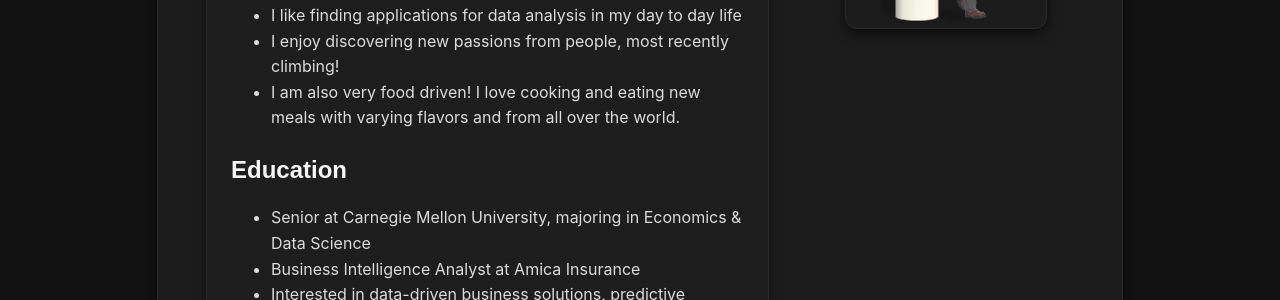
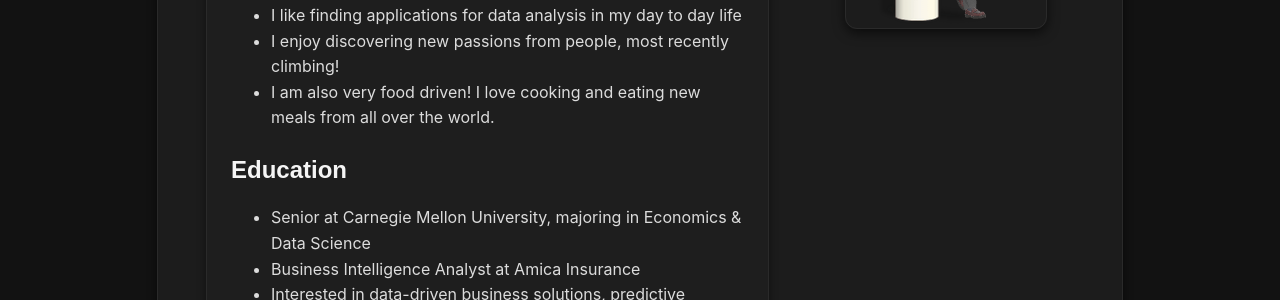
Before and after one commit to ctuttle123/cedrictuttle.github.io, a Jekyll site: the page built from about.md, in a window 1280 px wide. Shown: the part 343-643 px from the top of the page. Built offline with Jekyll 4.4.1, drawn with Linux system fonts in a browser that asks for light colours.

Commit message:
Update about.md

```diff
--- a/about.md
+++ b/about.md
@@ -14,7 +14,7 @@ permalink: /about/
         <li>I love to play sports: Tennis, Golf, Soccer, Basketball</li>
         <li>I like finding applications for data analysis in my day to day life</li>
         <li>I enjoy discovering new passions from people, most recently climbing!</li>
-        <li>I am also very food driven! I love cooking and eating new meals with varying flavors and from all over the world.</li>
+        <li>I am also very food driven! I love cooking and eating new meals from all over the world.</li>
       </ul>
       <h2>Education</h2>
       <ul>
```
